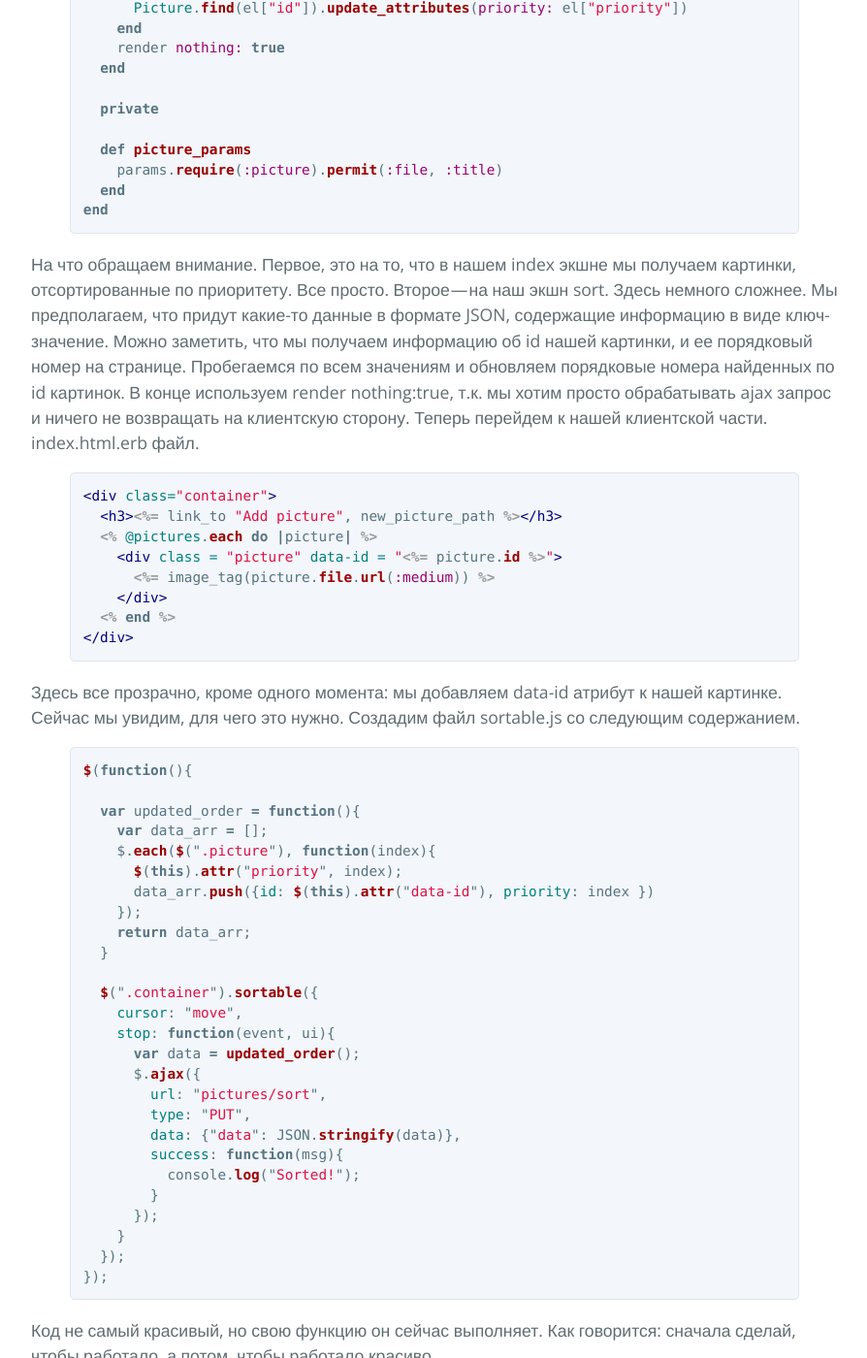
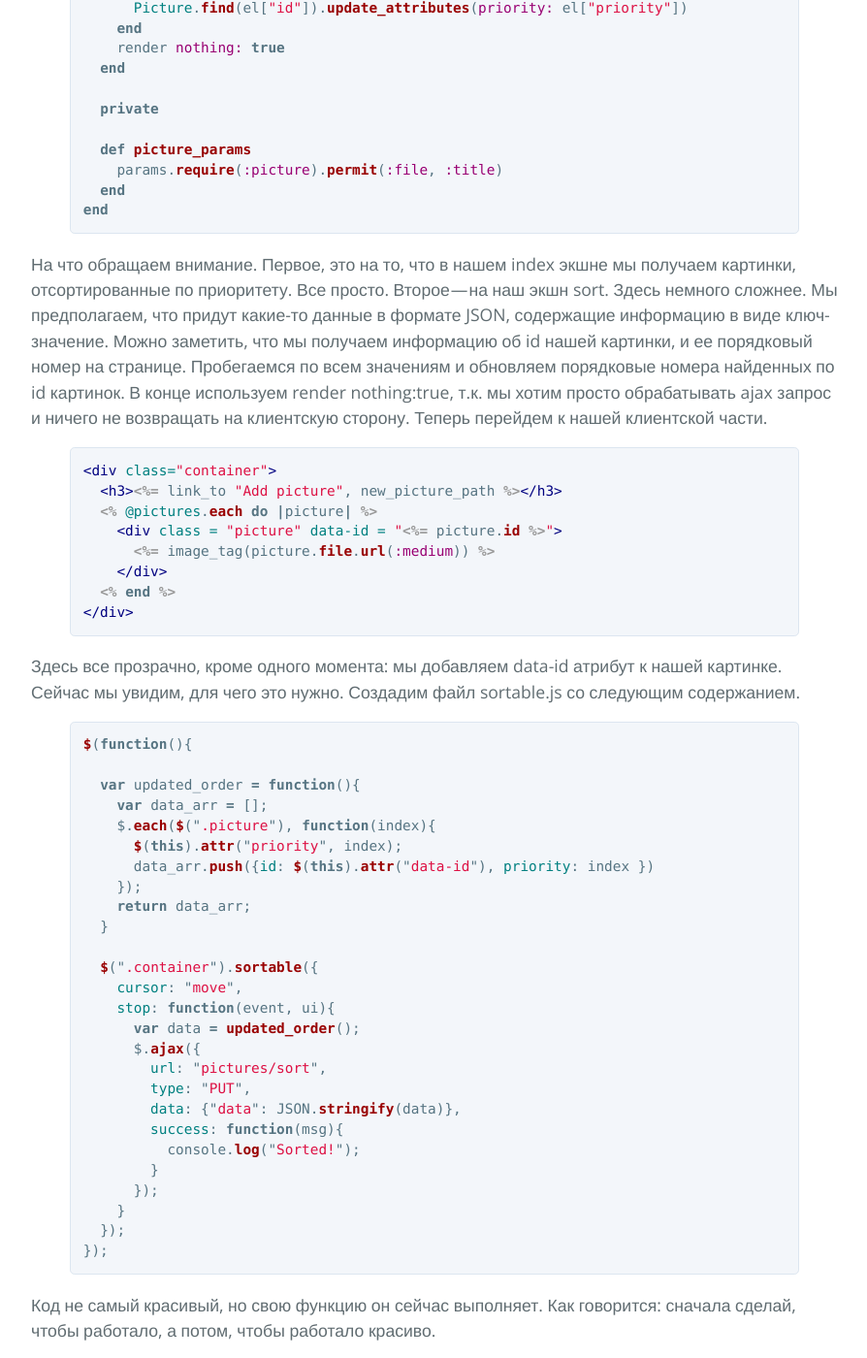
Before and after one commit to Socucius/socucius.github.io, a Jekyll site: the page built from _posts/2015-10-15-rails-gallery.markdown, in a window 1280 px wide and 1400 px high, scrolled down 2115 px. Shown: the whole window at 97% size, without its empty margins (192-1086 px from the left). Built offline with Jekyll 4.4.1, drawn with Linux system fonts in a browser that asks for light colours; some of the changed text lies outside the part shown.

Commit message:
Minor changes

```diff
--- a/_posts/2015-10-15-rails-gallery.markdown
+++ b/_posts/2015-10-15-rails-gallery.markdown
@@ -92,7 +92,6 @@ end
 Пробегаемся по всем значениям и обновляем порядковые номера найденных по id картинок.
 В конце используем render nothing:true, т.к. мы хотим просто обрабатывать ajax запрос и ничего не возвращать на клиентскую сторону.
 Теперь перейдем к нашей клиентской части.
-index.html.erb файл.
 
 {% highlight erb %}
 <div class="container">
@@ -140,7 +139,7 @@ $(function(){
 Код не самый красивый, но свою функцию он сейчас выполняет. Как говорится: сначала сделай, чтобы
 работало, а потом, чтобы работало красиво.
 
-Используем jQuery-ui для реализации перетаскивания. Для этого вызываем .sortable() на нашем контейнере с картинками. После того, как какая-нибудь картинка будет перемещена, будет вызван колбэк, который отправит ajax-запрос на наш сервер, передав ему нужные данные.
+Используем jQuery-ui для реализации перетаскивания. Для этого вызываем `.sortable()` на нашем контейнере с картинками. После того, как какая-нибудь картинка будет перемещена, будет вызван колбэк, который отправит ajax-запрос на наш сервер, передав ему нужные данные.
 
-Эти данные собирает функция updated_order. Мы пробегаемся по всем элементам и добавляем в массив хэшики с id, прочитанным из data-id атрибута, а также с порядковым номером элемента.
+Эти данные собирает функция `updated_order`. Мы пробегаемся по всем элементам и добавляем в массив хэшики с id, прочитанным из data-id атрибута, а также с порядковым номером элемента.
 Вот, собственно, и всё.
```
